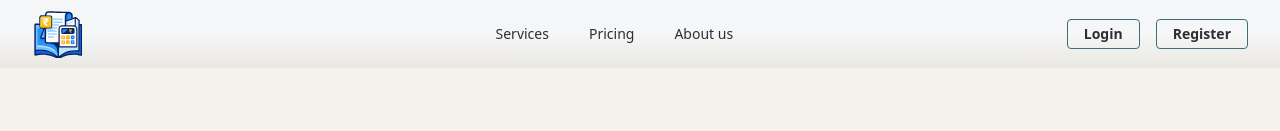
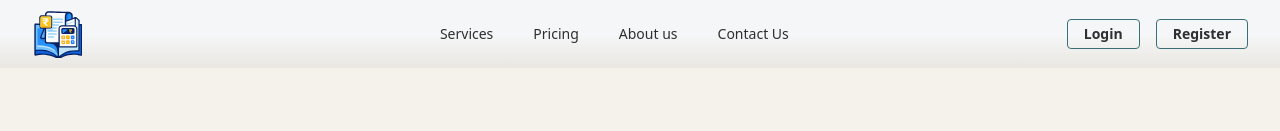
Before and after one commit to BillingKitaab/BillingKitaab, a Next.js app: page /contact in a window 1280 px wide. Shown: the top 131 px of the page. Built offline with nearby package versions, Linux system fonts and the light colour scheme; no server answers.

Commit message:
fix the issue

```diff
--- a/component/ui/Navbar.tsx
+++ b/component/ui/Navbar.tsx
@@ -81,6 +81,19 @@ const Navbar = () => {
           hover:after:scale-x-100"
         >
           About us
+        </p>
+
+        <p
+          onClick={(e) => {
+            e.preventDefault();
+            navigateWithFade("/contact");
+          }}
+          className="relative text-sm text-[#2f2f33] font-medium cursor-pointer
+          after:content-[''] after:absolute after:left-0 after:-bottom-1 after:w-full after:h-0.5
+          after:bg-[#D4B483] after:scale-x-0 after:origin-left after:transition-transform after:duration-300
+          hover:after:scale-x-100"
+        >
+          Contact Us
         </p>
       </div>
 
@@ -228,6 +241,16 @@ const Navbar = () => {
             >
               About us
             </button>
+            <button
+              onClick={(e) => {
+                e.preventDefault();
+                setMobileOpen(false);
+                navigateWithFade("/contact");
+              }}
+              className="text-left px-3 py-2 rounded hover:bg-[#e9eceb]"
+            >
+              Contact Us
+            </button>
           </div>
         </div>
       )}
```
